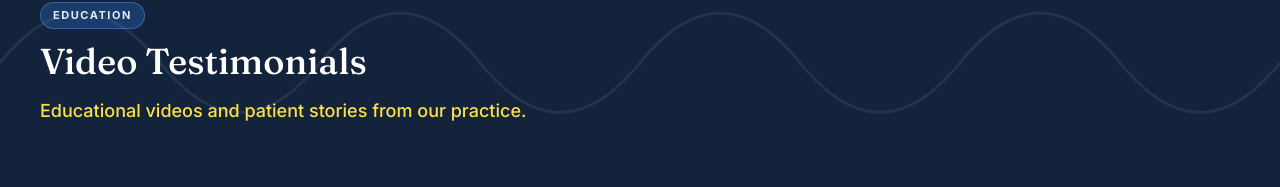
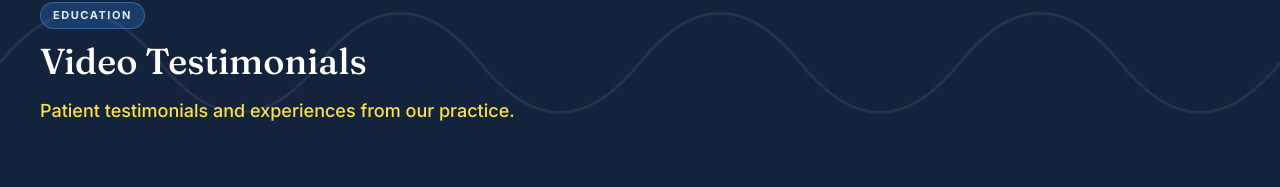
Before and after one commit to Somaiya-0/Complete_Harrell-Orthodontics-Frontend, a React (Vite) app: page /videos in a window 1280 px wide. Shown: the part 303-490 px from the top of the page. Built offline with nearby package versions, Linux system fonts and the light colour scheme; no server answers.

Commit message:
All chnages done

```diff
--- a/src/pages/Videos.jsx
+++ b/src/pages/Videos.jsx
@@ -16,7 +16,7 @@ export default function Videos() {
   return (
     <div>
       {/* "Videos" renamed to "Video Testimonials" per client review 8-10-2026 (#18) */}
-      <Hero eyebrow="Education" title="Video Testimonials" subtitle="Educational videos and patient stories from our practice." />
+      <Hero eyebrow="Education" title="Video Testimonials" subtitle="Patient testimonials and experiences from our practice."/>
       <Section>
         <div className="grid grid-cols-1 sm:grid-cols-2 gap-6 max-w-4xl mx-auto">
           {videos.map((v) => <VideoCard key={v.id} video={v} />)}
```
